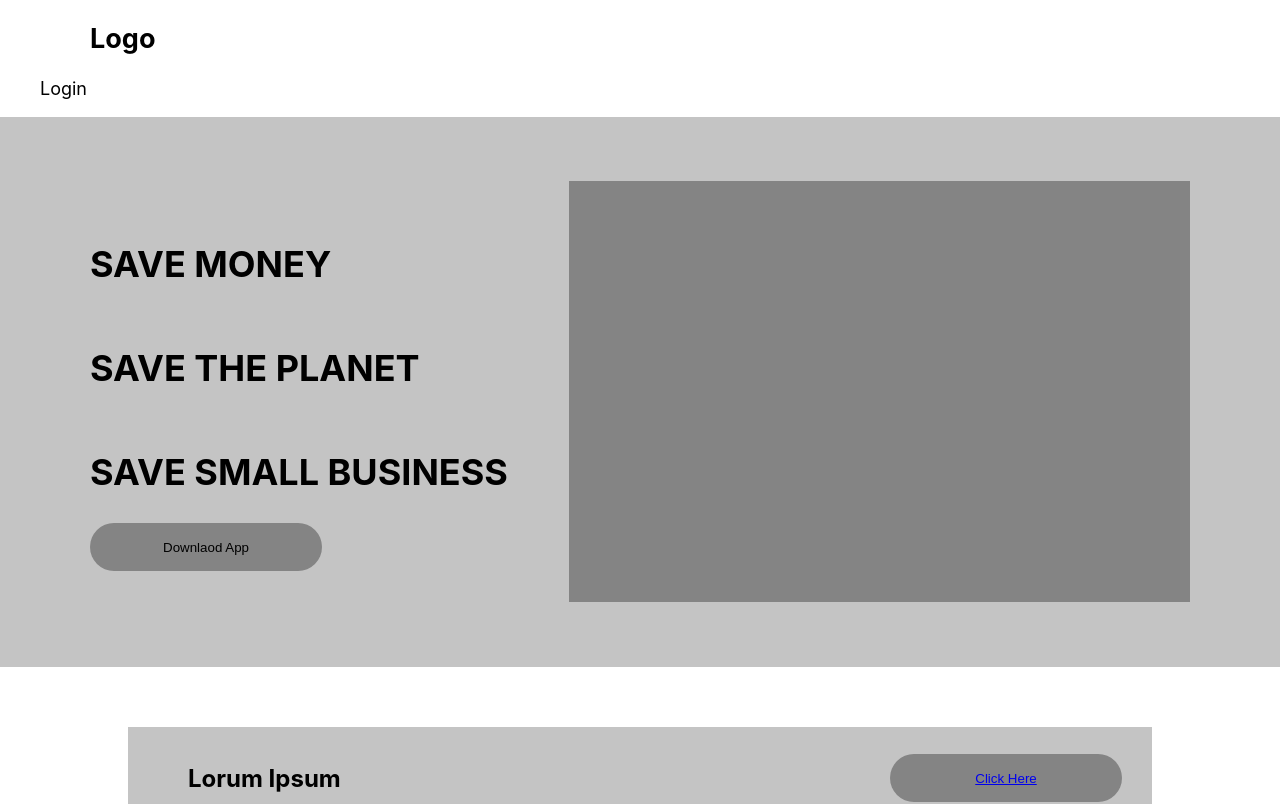
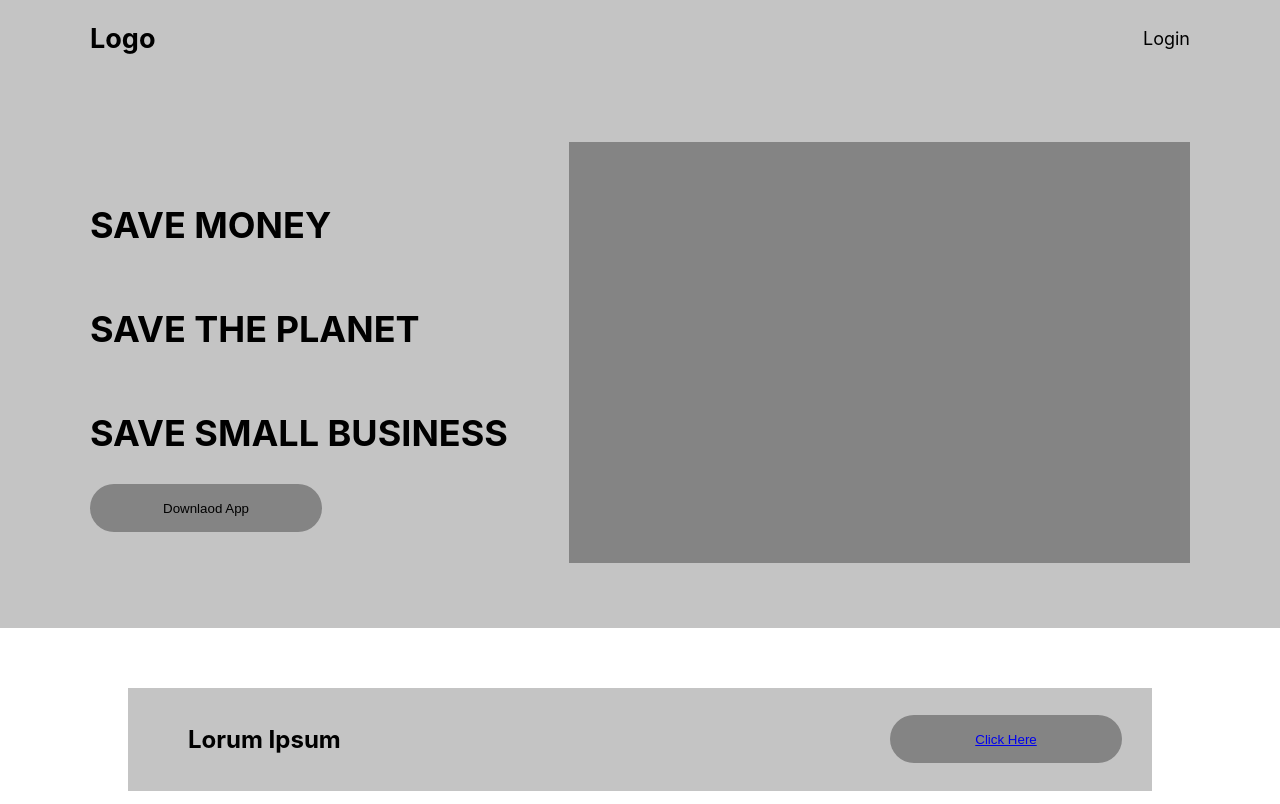
Before and after one commit to lpattersonn/small_basket, a React (Create React App) app: page / in a window 1280 px wide. Shown: the top 804 px of the page. Built offline with nearby package versions, Linux system fonts and the light colour scheme.

Commit message:
style: Correct style for user-side nav

```diff
--- a/src/components/user_side/Nav.js
+++ b/src/components/user_side/Nav.js
@@ -3,7 +3,7 @@ import "../../style/user_side/Nav.css"
 
 export default function Nav(props) {
   return (
-    <section className="nav">
+    <section className="user_side-nav">
       <div className="user_side-nav-div_1">
         <h1>Logo</h1>
       </div>
```
